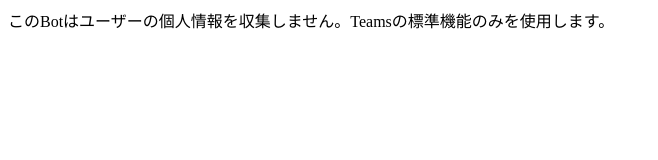
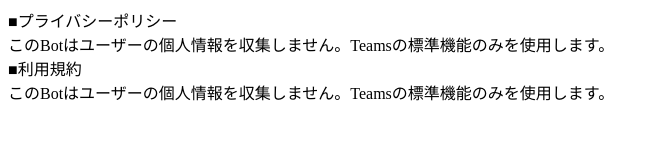
Before and after one commit to Iwakei227/uno-factory, a plain HTML site: page index.html in a window 1280 px wide. Shown: the whole page, without its empty margins (0-658 px from the left). Drawn offline with Linux system fonts and the light colour scheme.

Commit message:
Add files via upload

```diff
--- a/index.html
+++ b/index.html
@@ -6,6 +6,9 @@
     <title>Pribacy Policy</title>
 </head>
 <body>
+    ■プライバシーポリシー<br>
+    このBotはユーザーの個人情報を収集しません。Teamsの標準機能のみを使用します。<br>
+    ■利用規約<br>
     このBotはユーザーの個人情報を収集しません。Teamsの標準機能のみを使用します。
 </body>
 </html>
```
